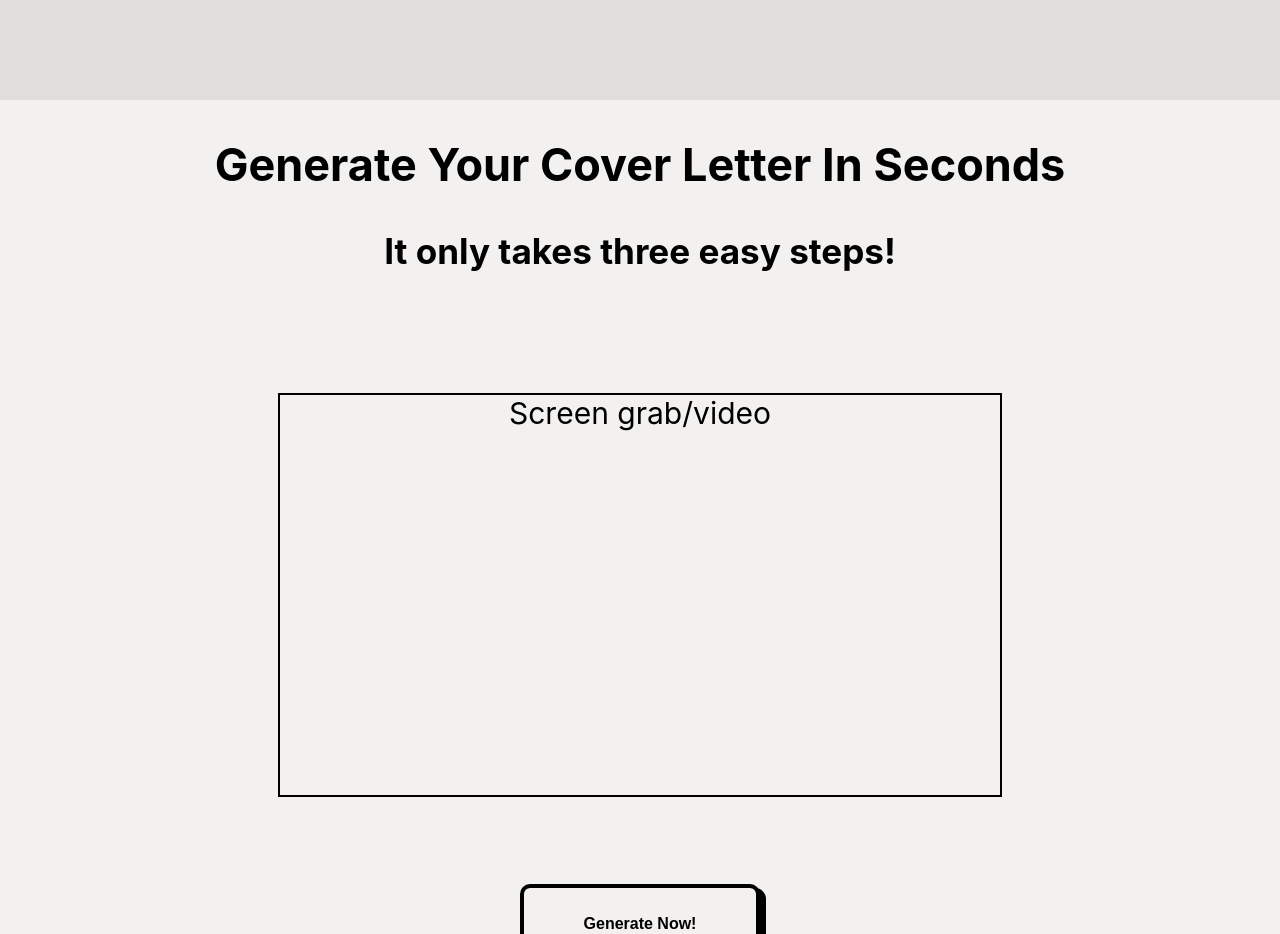
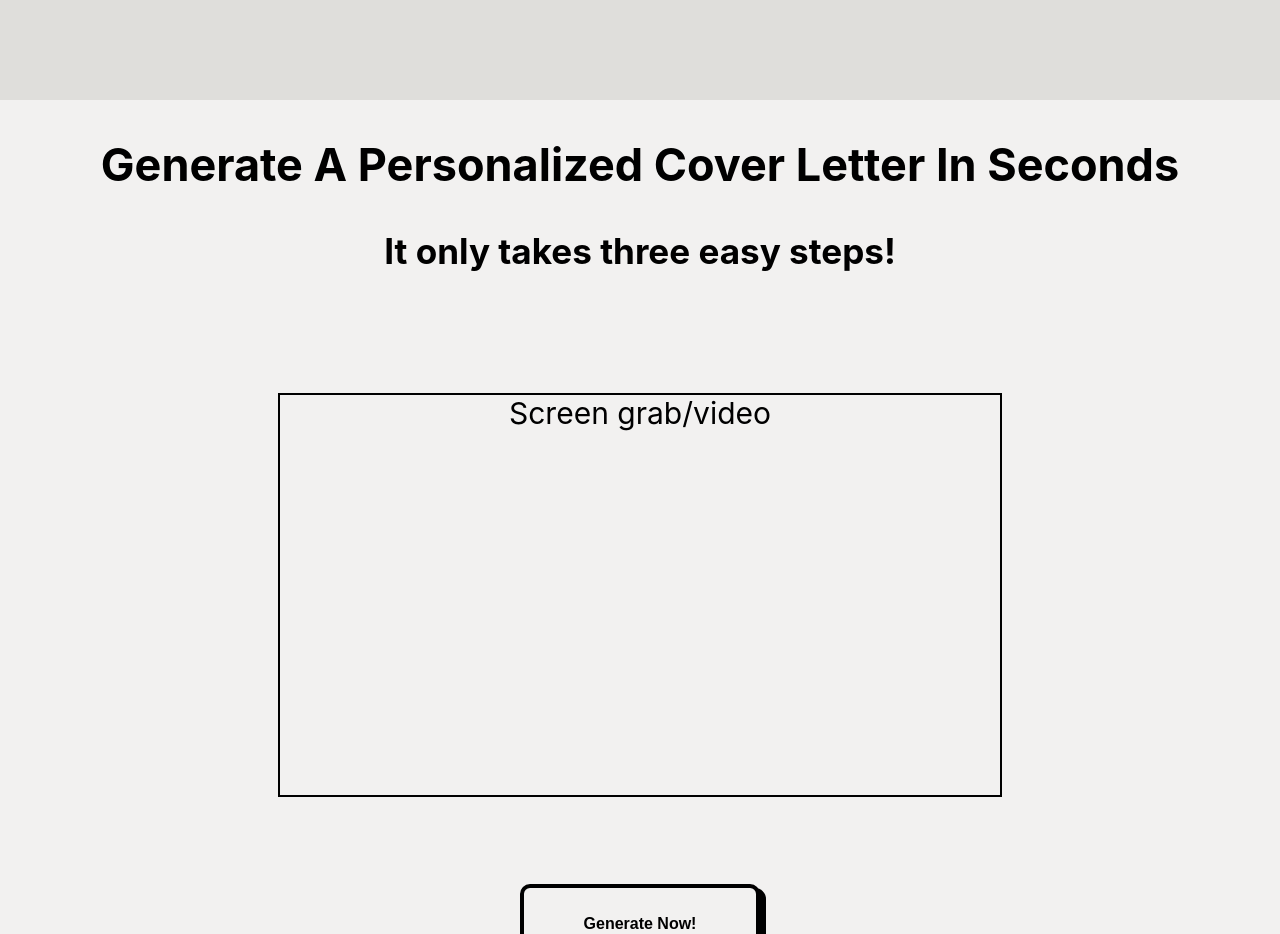
Before and after one commit to Funk3/jobscript, a React (Create React App) app in the folder client/: page / in a window 1280 px wide. Shown: the part 860-1794 px from the top of the page. Built offline with nearby package versions, Linux system fonts and the light colour scheme.

Commit message:
Small changes to landing page

```diff
--- a/client/src/components/pages/LandingPage.jsx
+++ b/client/src/components/pages/LandingPage.jsx
@@ -15,7 +15,7 @@ export default function LandingPage() {
 
       <section className="landing-mid">
         <div>
-          <h1>Generate Your Cover Letter In Seconds</h1>
+          <h1>Generate A Personalized Cover Letter In Seconds</h1>
           <h3>It only takes three easy steps!</h3>
           </div>
         <div className="screen-grab">Screen grab/video</div>
```
Also changed, not shown: client/public/loading.gif, client/public/loading1.gif (added).
